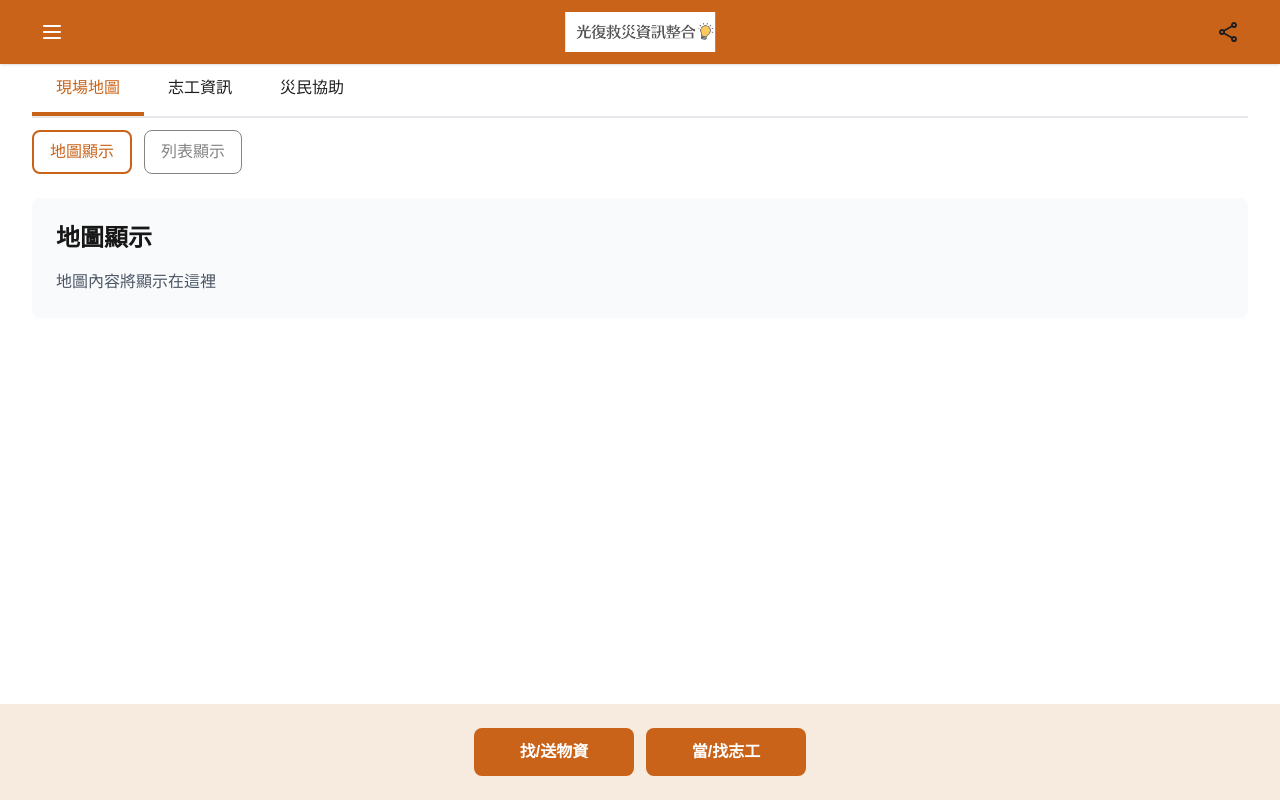
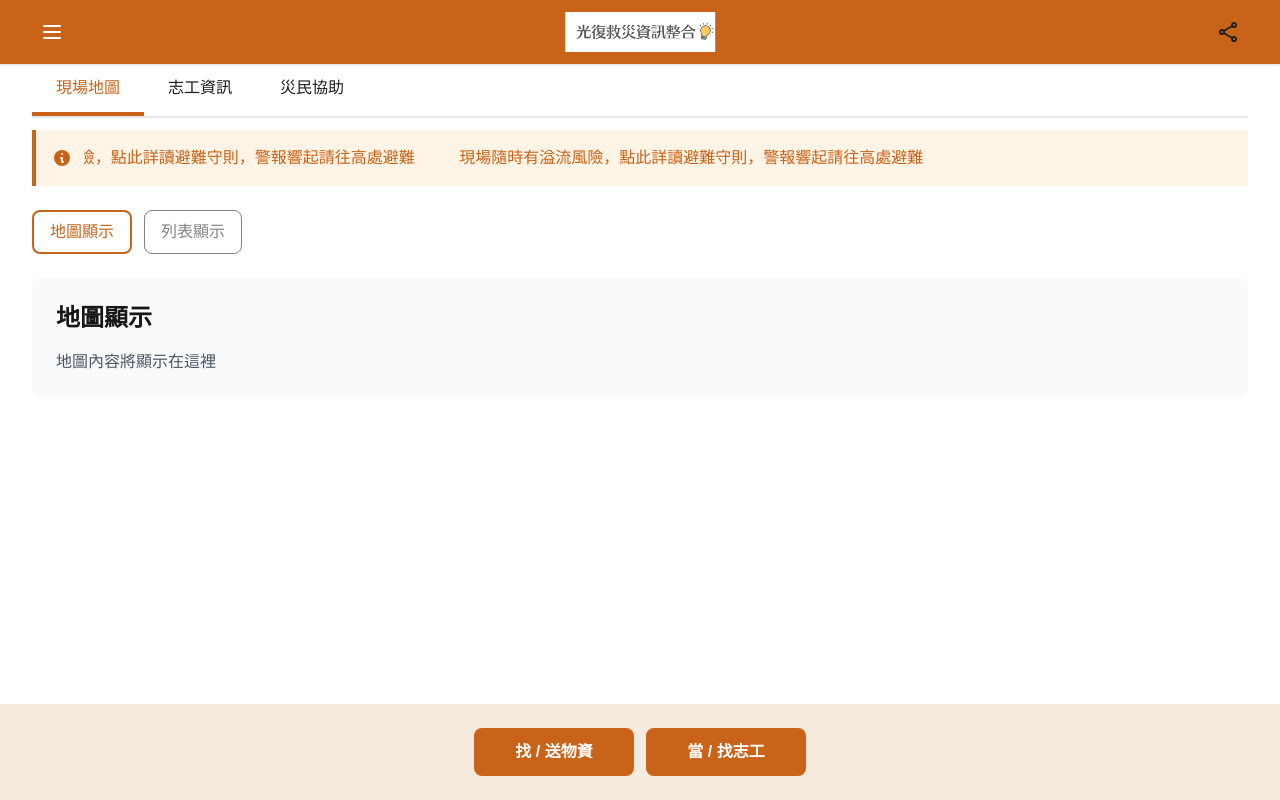
Before and after one commit to hoie72/guangfu-hero-web, a Next.js app: page /map in a window 1280 px wide. Built offline with nearby package versions, Linux system fonts and the light colour scheme.

Commit message:
add immergency info

```diff
--- a/src/app/globals.css
+++ b/src/app/globals.css
@@ -37,3 +37,21 @@ body {
 .animate-slide-up {
   animation: slide-up 0.3s ease-out;
 }
+
+@keyframes marquee {
+  0% {
+    transform: translateX(0%);
+  }
+  100% {
+    transform: translateX(-50%);
+  }
+}
+
+.animate-marquee {
+  display: inline-block;
+  animation: marquee 20s linear infinite;
+}
+
+.animate-marquee:hover {
+  animation-play-state: paused;
+}
--- a/src/app/resources/page.tsx
+++ b/src/app/resources/page.tsx
@@ -11,7 +11,7 @@ export default function ResourcesPage() {
         <iframe
           src="https://pinkowo.github.io/hualien-bees/"
           className="w-full border-0"
-          title="找/送物資"
+          title="找 / 送物資"
           allow="geolocation"
           style={{ height: "calc(100vh - 160px)" }}
         />
--- a/src/app/volunteer-register/page.tsx
+++ b/src/app/volunteer-register/page.tsx
@@ -11,7 +11,7 @@ export default function VolunteerRegisterPage() {
         <iframe
           src="https://hualien-volunteers-frontend-iota.vercel.app/"
           className="w-full border-0"
-          title="當/找志工"
+          title="當 / 找志工"
           allow="geolocation"
           style={{ height: "calc(100vh - 160px)" }}
         />
--- a/src/features/Footer.tsx
+++ b/src/features/Footer.tsx
@@ -9,13 +9,13 @@ export default function Footer() {
             href="/resources"
             className="flex-1 max-w-[160px] bg-[#C96319] py-3 px-6 rounded-lg text-center font-bold transition-colors"
           >
-            找/送物資
+            找 / 送物資
           </Link>
           <Link
             href="/volunteer-register"
             className="flex-1 max-w-[160px] bg-[#C96319] py-3 px-6 rounded-lg text-center font-bold transition-colors"
           >
-            當/找志工
+            當 / 找志工
           </Link>
         </div>
       </div>
--- a/src/features/Resources/index.tsx
+++ b/src/features/Resources/index.tsx
@@ -6,7 +6,7 @@ export default function Resources() {
       <iframe
         src="https://pinkowo.github.io/hualien-bees/"
         className="w-full h-full border-0"
-        title="找/送物資"
+        title="找 / 送物資"
         allow="geolocation"
       />
     </div>
--- a/src/features/SiteMap/index.tsx
+++ b/src/features/SiteMap/index.tsx
@@ -23,6 +23,34 @@ export default function SiteMap() {
 
   return (
     <div>
+      {/* 跑馬燈 */}
+      <div className="bg-[#FFF4E6] border-l-4 border-[#C96319] p-4 mb-6 overflow-hidden">
+        <div className="flex items-start gap-3">
+          <div className="flex-shrink-0 mt-0.5">
+            <svg
+              className="w-5 h-5 text-[#C96319]"
+              fill="currentColor"
+              viewBox="0 0 20 20"
+            >
+              <path
+                fillRule="evenodd"
+                d="M18 10a8 8 0 11-16 0 8 8 0 0116 0zm-7-4a1 1 0 11-2 0 1 1 0 012 0zM9 9a1 1 0 000 2v3a1 1 0 001 1h1a1 1 0 100-2v-3a1 1 0 00-1-1H9z"
+                clipRule="evenodd"
+              />
+            </svg>
+          </div>
+          <div className="flex-1 overflow-hidden">
+            <div className="whitespace-nowrap">
+              <span className="inline-block animate-marquee text-[#C96319] font-medium">
+                現場隨時有溢流風險，點此詳讀避難守則，警報響起請往高處避難
+                &nbsp;&nbsp;&nbsp;&nbsp;&nbsp;&nbsp;&nbsp;&nbsp;
+                現場隨時有溢流風險，點此詳讀避難守則，警報響起請往高處避難
+              </span>
+            </div>
+          </div>
+        </div>
+      </div>
+
       <div className="flex gap-3 mb-6">
         {viewModes.map((mode) => (
           <Button
```
